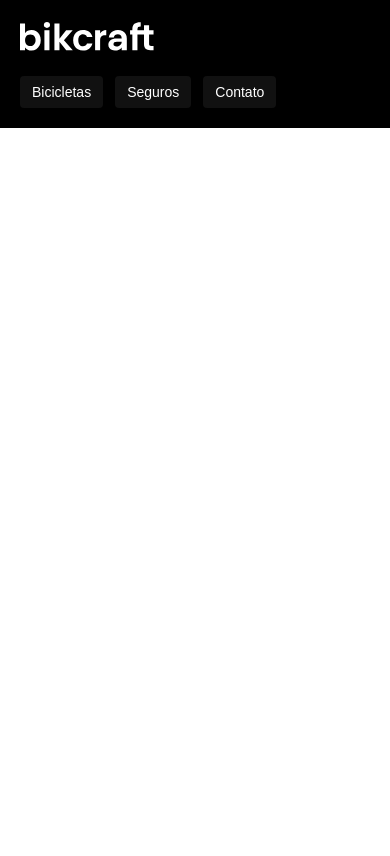
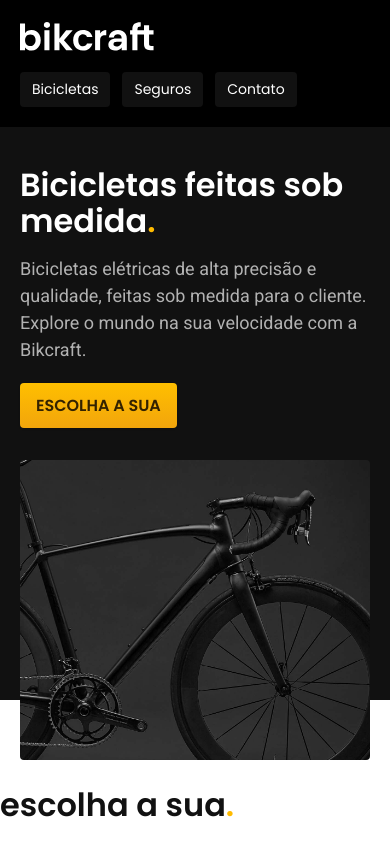
Before and after one commit to xBielzebub/bikcraft, a plain HTML site: page index.html in a window 390 px wide. Drawn offline with Linux system fonts and the light colour scheme.

Commit message:
introducao-e-css-utilitario

```diff
--- /dev/null
+++ b/css/global/global.css
@@ -0,0 +1,27 @@
+body {
+  margin: 0px;
+  font-family: Arial, Helvetica, sans-serif;
+  color: #111111;
+  padding-bottom: 600px;
+}
+
+h1,
+ul,
+p {
+  margin: 0px;
+}
+
+ul {
+  padding: 0px;
+  list-style: none;
+}
+
+a {
+  text-decoration: none;
+  color: inherit;
+}
+
+img {
+  max-width: 100%;
+  display: block;
+}
--- a/styles.css
+++ b/css/global/header.css
@@ -1,20 +1,5 @@
-body {
-  margin: 0px;
-  font-family: Arial, Helvetica, sans-serif;
-}
-
-ul {
-  margin: 0px;
-  padding: 0px;
-  list-style: none;
-}
-
-a {
-  text-decoration: none;
-}
-
 .header-bg {
-  background-color: #000000;
+  background-color: var(--cor-12);
 }
 
 .header {
@@ -36,10 +21,8 @@ a {
 }
 
 .header-menu a {
-  color: #ffffff;
   display: inline-block;
   padding: 16px 0px;
-  font-size: 18px;
   position: relative;
 }
 
@@ -48,7 +31,7 @@ a {
   display: block;
   height: 2px;
   width: 0px;
-  background: #ffffff;
+  background: var(--cor-0);
   margin-top: 4px;
   transition: 0.3s;
   position: absolute;
@@ -64,13 +47,13 @@ a {
   }
 
   .header-menu a {
-    background: #111111;
+    background: var(--cor-11);
     padding: 12px 16px;
     border-radius: 4px;
   }
 
   .header-menu a:hover {
-    background: #2e2e2e;
+    background: var(--cor-10);
   }
 
   .header-menu a::after {
--- /dev/null
+++ b/css/home/introducao.css
@@ -0,0 +1,62 @@
+.introducao-bg {
+  background-color: var(--cor-12);
+
+  box-shadow: inset 0px -120px var(--cor-0);
+}
+
+.introducao {
+  display: grid;
+  grid-template-columns: 1fr 1fr;
+  gap: 0px 40px;
+  box-sizing: border-box;
+  max-width: 1200px;
+  padding-left: 20px;
+  padding-right: 20px;
+  margin-left: auto;
+  margin-right: auto;
+}
+
+.introducao img {
+  height: 100%;
+  object-fit: cover;
+  border-radius: 4px;
+}
+
+.introducao-conteudo {
+  align-self: end;
+  padding-bottom: 200px;
+}
+
+.introducao h1 {
+  margin-bottom: 32px;
+}
+
+.introducao p {
+  margin-bottom: 20px;
+}
+
+@media (max-width: 800px) {
+  .introducao-bg {
+    background: var(--cor-11);
+    padding-top: 40px;
+    box-shadow: inset 0 -60px var(--cor-0);
+  }
+
+  .introducao {
+    grid-template-columns: 1fr;
+    gap: 32px;
+  }
+
+  .introducao-conteudo {
+    padding-bottom: 0px;
+  }
+
+  .introducao h1 {
+    margin-bottom: 16px;
+  }
+
+  .introducao img {
+    height: 300px;
+    width: 100%;
+  }
+}
--- /dev/null
+++ b/css/styles.css
@@ -0,0 +1,11 @@
+@import "./global/global.css";
+@import "./global/header.css";
+
+@import "./utilidades/tipografia.css";
+@import "./utilidades/cores.css";
+
+/* utilidades */
+@import "./utilidades/componentes.css";
+
+/* Home */
+@import "./home/introducao.css";
--- /dev/null
+++ b/css/utilidades/componentes.css
@@ -0,0 +1,21 @@
+.botao {
+  display: inline-block;
+  padding: 16px 32px;
+  background: linear-gradient(#ffbf00, #f2a50c);
+  border-radius: 4px;
+  box-shadow: 0px 1px 2px rgba(0, 0, 0, 0.1);
+  text-transform: uppercase;
+  color: var(--cor-p5);
+  font: 600 1.125rem/1.35 "Poppins", sans-serif;
+}
+
+.botao:hover {
+  background: linear-gradient(#ffb60d, #e59317);
+}
+
+@media (max-width: 600px) {
+  .botao {
+    padding: 12px 16px;
+    font-size: 16px;
+  }
+}
--- /dev/null
+++ b/css/utilidades/cores.css
@@ -0,0 +1,92 @@
+:root {
+  --cor-0: #ffffff;
+  --cor-1: #f7f7f7;
+  --cor-2: #ededed;
+  --cor-3: #dedede;
+  --cor-4: #cccccc;
+  --cor-5: #b2b2b2;
+  --cor-6: #9c9c9c;
+  --cor-7: #717171;
+  --cor-8: #595959;
+  --cor-9: #404040;
+  --cor-10: #2e2e2e;
+  --cor-11: #111111;
+  --cor-12: #000000;
+  --cor-p1: #ffbb00;
+  --cor-p2: #e4a30b;
+  --cor-p3: #a66f00;
+  --cor-p4: #664400;
+  --cor-p5: #332200;
+}
+
+.cor-0 {
+  color: var(--cor-0);
+}
+
+.cor-1 {
+  color: var(--cor-1);
+}
+
+.cor-2 {
+  color: var(--cor-2);
+}
+
+.cor-3 {
+  color: var(--cor-3);
+}
+
+.cor-4 {
+  color: var(--cor-4);
+}
+
+.cor-5 {
+  color: var(--cor-5);
+}
+
+.cor-6 {
+  color: var(--cor-6);
+}
+
+.cor-7 {
+  color: var(--cor-7);
+}
+
+.cor-8 {
+  color: var(--cor-8);
+}
+
+.cor-9 {
+  color: var(--cor-9);
+}
+
+.cor-10 {
+  color: var(--cor-10);
+}
+
+.cor-11 {
+  color: var(--cor-11);
+}
+
+.cor-12 {
+  color: var(--cor-12);
+}
+
+.cor-p1 {
+  color: var(--cor-p1);
+}
+
+.cor-p2 {
+  color: var(--cor-p2);
+}
+
+.cor-p3 {
+  color: var(--cor-p3);
+}
+
+.cor-p4 {
+  color: var(--cor-p4);
+}
+
+.cor-p5 {
+  color: var(--cor-p5);
+}
--- /dev/null
+++ b/css/utilidades/tipografia.css
@@ -0,0 +1,75 @@
+.font-1-xs {
+  font: 400 0.75rem/1.35 "Poppins", sans-serif;
+}
+
+.font-2-xs {
+  font: 400 0.875rem/1.43 "Roboto", sans-serif;
+}
+
+.font-1-s {
+  font: 400 1rem/1.5 "Poppins", sans-serif;
+}
+
+.font-2-s {
+  font: 400 1rem/1.5 "Roboto", sans-serif;
+}
+
+.font-1-m,
+.font-1-m-b {
+  font: 400 1.125rem/1.35 "Poppins", sans-serif;
+}
+
+.font-1-m-b {
+  font-weight: 600;
+}
+
+.font-2-m {
+  font: 500 1.125rem/1.35 "Roboto", sans-serif;
+}
+
+.font-1-l {
+  font: 400 1.5rem/1.5 "Poppins", sans-serif;
+}
+
+.font-2-l,
+.font-2-l-b {
+  font: 400 1.5rem/1.5 "Roboto", sans-serif;
+}
+
+.font-2-l-b {
+  font-weight: 500;
+  letter-spacing: 0.015em;
+  text-transform: uppercase;
+}
+
+.font-1-xl {
+  font: 600 2rem/1.25 "Poppins", sans-serif;
+}
+
+.font-2-xl {
+  font: 500 2rem/1.25 "Roboto", sans-serif;
+}
+
+.font-1-xxl {
+  font: 600 4rem/1.125 "Poppins", sans-serif;
+}
+
+@media (max-width: 1200px) {
+  .font-1-xxl {
+    font-size: 3rem;
+  }
+  .font-2-l,
+  .font-2-l-b {
+    font-size: 1.125rem;
+  }
+}
+
+@media (max-width: 800px) {
+  .font-1-xxl {
+    font-size: 2rem;
+  }
+  .font-1-xl,
+  .font-2-xl {
+    font-size: 1.5rem;
+  }
+}
--- a/index.html
+++ b/index.html
@@ -6,10 +6,15 @@
   <meta http-equiv="X-UA-Compatible" content="IE=edge">
   <meta name="viewport" content="width=device-width, initial-scale=1.0">
 
-  <title>Bikcraft - Biciletas Elétricas</title>
+  <title>Bikcraft - Bicicletas Elétricas</title>
   <meta name="description" content="Bicicletas elétricas de alta precisão e qualidade,  feitas sob medida para o cliente. Explore o mundo na sua velocidade com a Bikcraft.">
 
-  <link rel="stylesheet" href="./styles.css">
+  <link rel="stylesheet" href="./css/styles.css">
+
+
+  <link rel="preconnect" href="https://fonts.googleapis.com">
+  <link rel="preconnect" href="https://fonts.gstatic.com" crossorigin>
+  <link href="https://fonts.googleapis.com/css2?family=Poppins:wght@400;600&family=Roboto:wght@400;500&display=swap" rel="stylesheet">
 </head>
 
 <body>
@@ -20,7 +25,7 @@
       </a>
 
       <nav aria-label="primaria">
-        <ul class="header-menu">
+        <ul class="header-menu font-1-m cor-0">
           <li><a href="./bicicletas.html">Bicicletas</a></li>
           <li><a href="./seguros.html">Seguros</a></li>
           <li><a href="./contato.html">Contato</a></li>
@@ -28,6 +33,21 @@
       </nav>
     </div>
   </header>
+
+  <main class="introducao-bg">
+    <div class="introducao">
+      <div class="introducao-conteudo">
+        <h1 class="font-1-xxl cor-0">Bicicletas feitas
+          sob medida<span class="cor-p1">.</span></h1>
+        <p class="font-2-l cor-5">Bicicletas elétricas de alta precisão e qualidade, feitas sob medida para o cliente. Explore o mundo na sua velocidade com a Bikcraft.</p>
+        <a class="botao" href="./bicicletas.html">Escolha a sua</a>
+      </div>
+      <div>
+        <img src="./img/fotos/introducao.jpg" alt="Bicicleta elétrica preta.">
+      </div>
+    </div>
+  </main>
+  <h2 class="font-1-xxl">escolha a sua<span class="cor-p1">.</span></h2>
 </body>
 
 </html>
```
